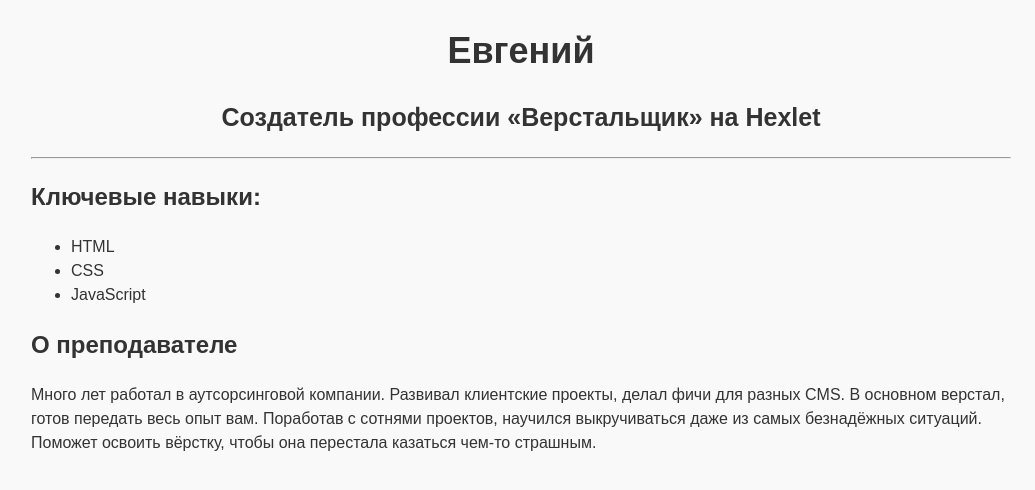
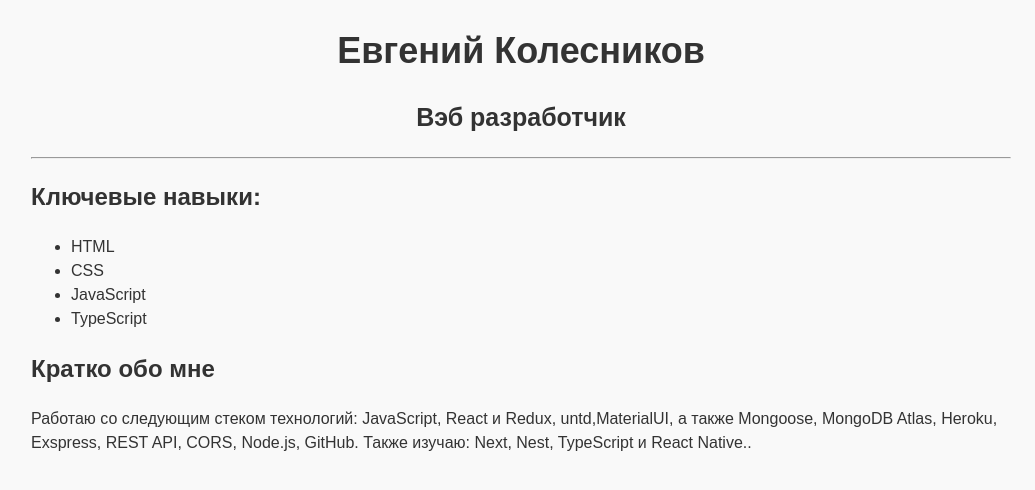
Before and after one commit to Ricorder/ricorder.github.io, a plain HTML site: page index.html in a window 1280 px wide. Shown: the whole page, without its empty margins (119-1154 px from the left). Drawn offline with Linux system fonts and the light colour scheme.

Commit message:
Add files via upload

```diff
--- a/index.html
+++ b/index.html
@@ -4,12 +4,12 @@
     <meta charset="UTF-8">
     <meta name="viewport" content="width=device-width, initial-scale=1.0">
     <link rel="stylesheet" type="text/css" href="style.css">
-    <title>Моё описание</title>
+    <title>Резюме</title>
   </head>
   <body>
     <main>
-      <h1>Евгений</h1>
-      <h2>Создатель профессии «Верстальщик» на Hexlet</h2>
+      <h1>Евгений Колесников</h1>
+      <h2>Вэб разработчик</h2>
 
       <hr>
 
@@ -19,14 +19,14 @@
           <li>HTML</li>
           <li>CSS</li>
           <li>JavaScript</li>
+          <li>TypeScript</li>
         </ul>
       </section>
 
       <section>
-        <h2>О преподавателе</h2>
-        <p>Много лет работал в аутсорсинговой компании. Развивал клиентские проекты, делал фичи для разных CMS. В основном
-          верстал, готов передать весь опыт вам. Поработав с сотнями проектов, научился выкручиваться даже из самых
-          безнадёжных ситуаций. Поможет освоить вёрстку, чтобы она перестала казаться чем-то страшным.</p>
+        <h2>Кратко обо мне</h2>
+        <p>Работаю со следующим стеком технологий: JavaScript, React и Redux, untd,MaterialUI, а также Mongoose, MongoDB Atlas, Heroku, Exspress, REST API, CORS, Node.js, GitHub.
+          Также изучаю: Next, Nest, TypeScript и React Native..</p>
       </section>
     </main>
   </body>
```
